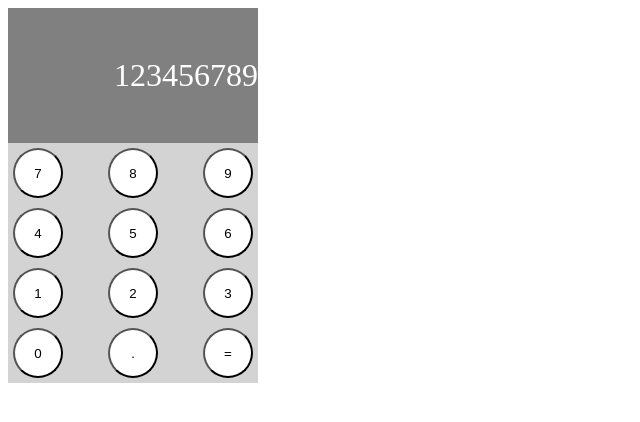
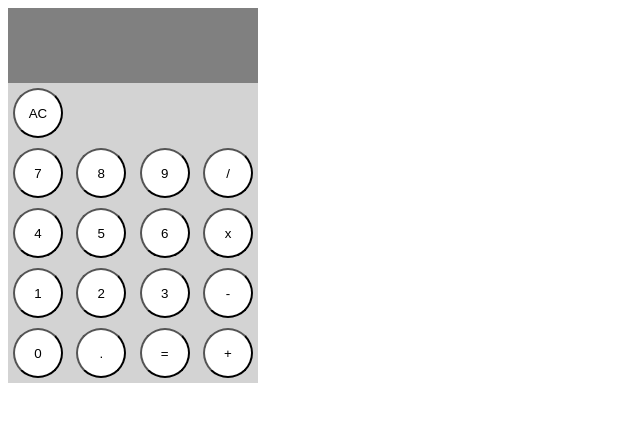
Before and after one commit to shannoj/calculator, a plain HTML site: page index.html in a window 1280 px wide. Shown: the whole page, without its empty margins (0-640 px from the left). Drawn offline with Linux system fonts and the light colour scheme.

Commit message:
added id's to elements

```diff
--- a/index.html
+++ b/index.html
@@ -8,27 +8,34 @@
   </head>
   <body>
     <div class="calc-body">
-      <div class="display">123456789</div>
+      <div id="display" class="display"></div>
       <div class="buttons">
+        <div class="block-0">
+          <button id="AC" class="numbers">AC</button>
+        </div>
         <div class="block-1">
-          <button class="numbers">7</button>
-          <button class="numbers">8</button>
-          <button class="numbers">9</button>
+          <button id="7" class="numbers">7</button>
+          <button id="8" class="numbers">8</button>
+          <button id="9" class="numbers">9</button>
+          <button id="/" class="numbers">/</button>
         </div>
         <div class="block-2">
-          <button class="numbers">4</button>
-          <button class="numbers">5</button>
-          <button class="numbers">6</button>
+          <button id="4" class="numbers">4</button>
+          <button id="5" class="numbers">5</button>
+          <button id="6" class="numbers">6</button>
+          <button id="x" class="numbers">x</button>
         </div>
         <div class="block-3">
-          <button class="numbers">1</button>
-          <button class="numbers">2</button>
-          <button class="numbers">3</button>
+          <button id="1" class="numbers">1</button>
+          <button id="2" class="numbers">2</button>
+          <button id="3" class="numbers">3</button>
+          <button id="-" class="numbers">-</button>
         </div>
         <div class="block-4">
-          <button class="numbers">0</button>
-          <button class="numbers">.</button>
-          <button class="numbers">=</button>
+          <button id="0" class="numbers">0</button>
+          <button id="." class="numbers">.</button>
+          <button id="=" class="numbers">=</button>
+          <button id="+" class="numbers">+</button>
         </div>
       </div>
     </div>
```
